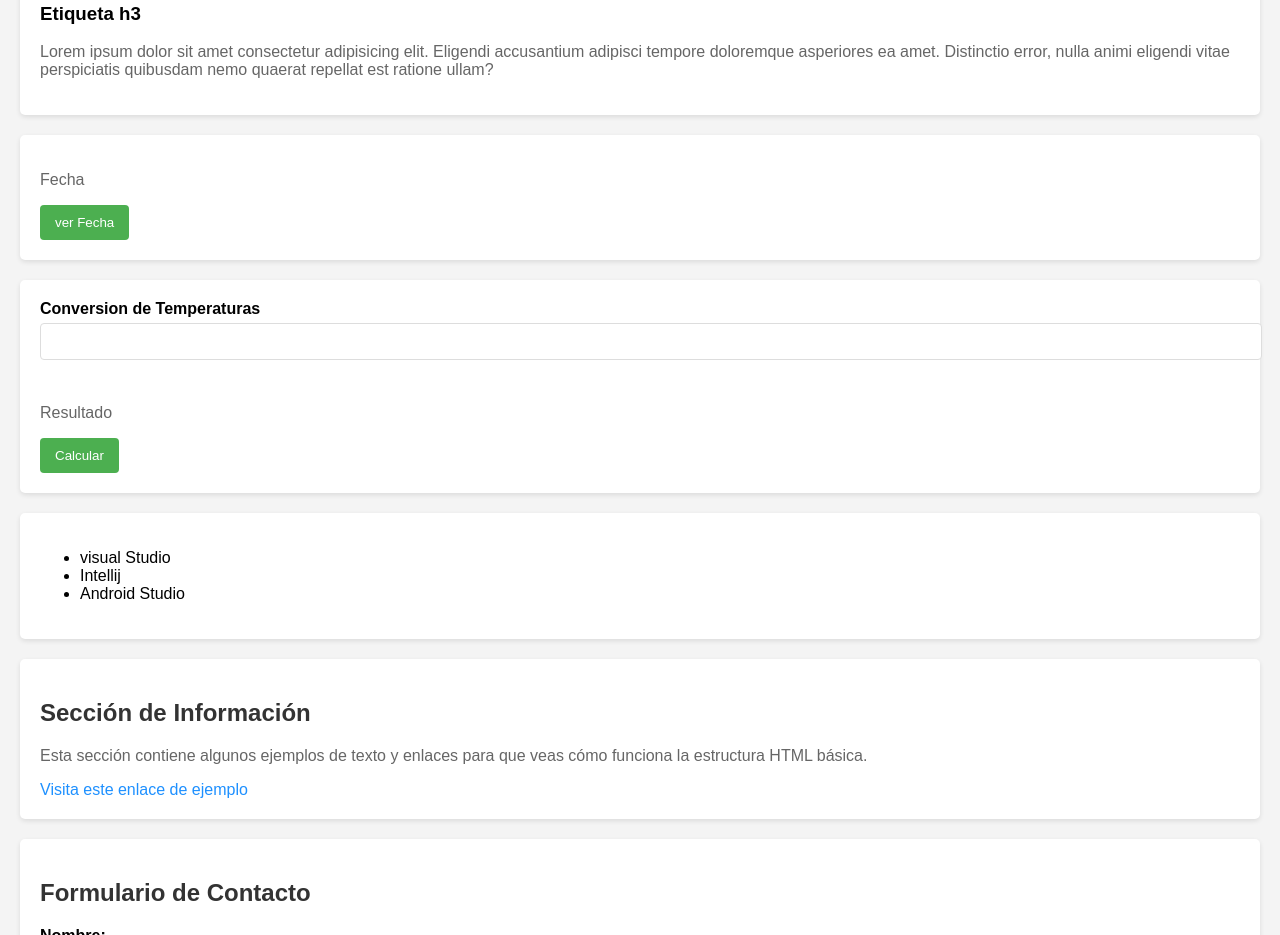
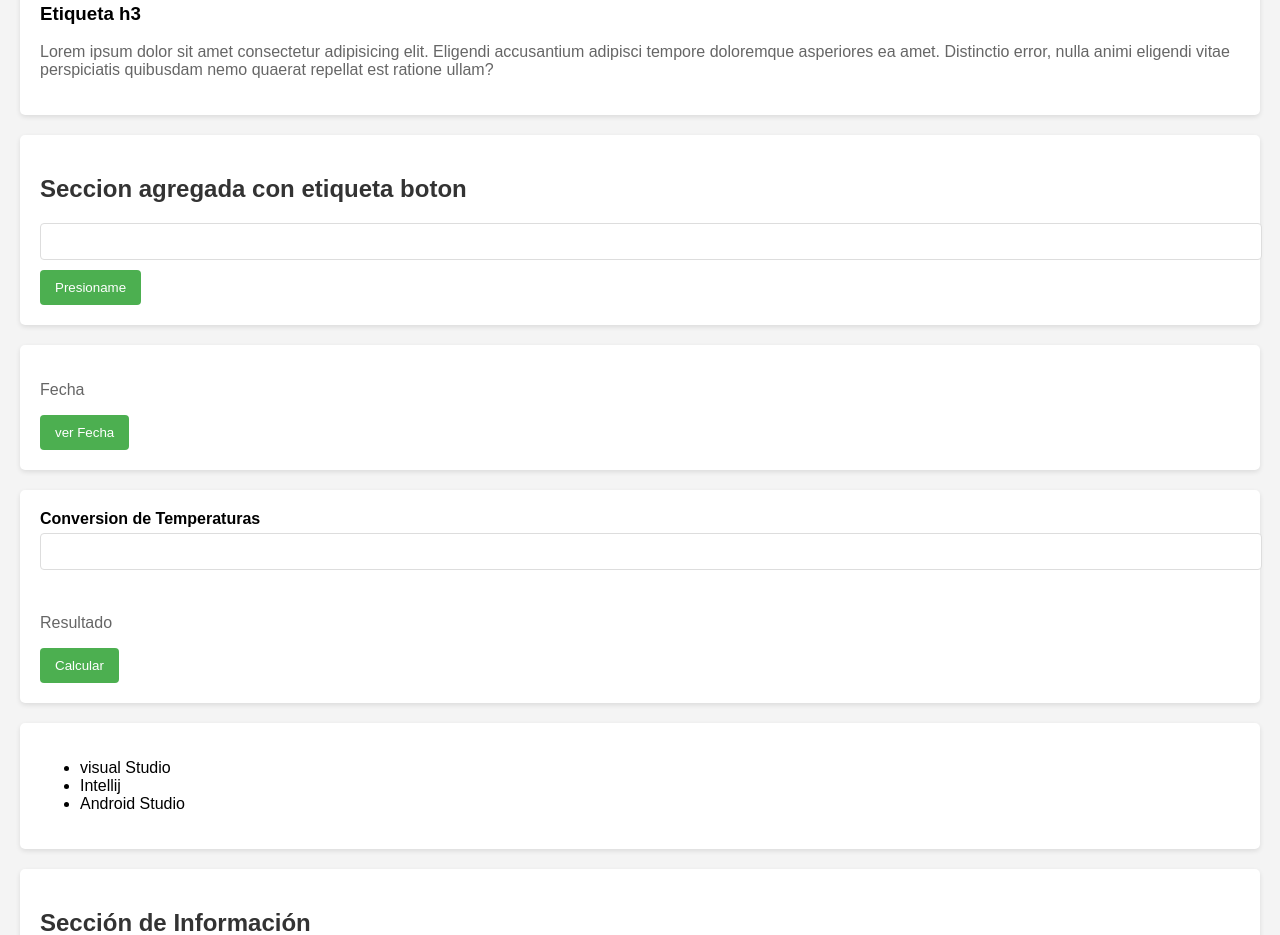
Before and after one commit to yeraldinSanabria/DOM, a plain HTML site: page index.html in a window 1280 px wide. Shown: the part 930-1865 px from the top of the page. Drawn offline with Linux system fonts and the light colour scheme.

Commit message:
se agrego seccion

```diff
--- a/index.html
+++ b/index.html
@@ -41,6 +41,12 @@
         <p id="texto">Lorem ipsum dolor sit amet consectetur adipisicing elit. Eligendi accusantium adipisci tempore
             doloremque asperiores ea amet. Distinctio error, nulla animi eligendi vitae perspiciatis quibusdam nemo
             quaerat repellat est ratione ullam?</p>
+    </section>
+
+    <section>
+        <h2>Seccion agregada con etiqueta boton</h2>
+        <input type="text">
+        <button>Presioname</button>
     </section>
 
     <section>
```
